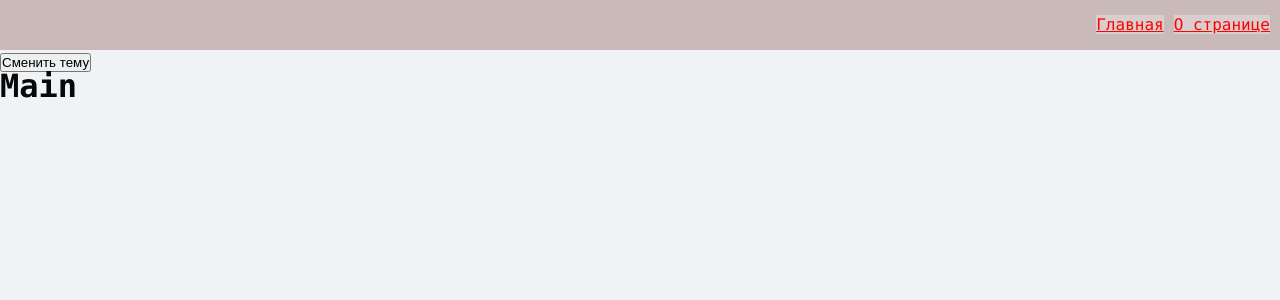
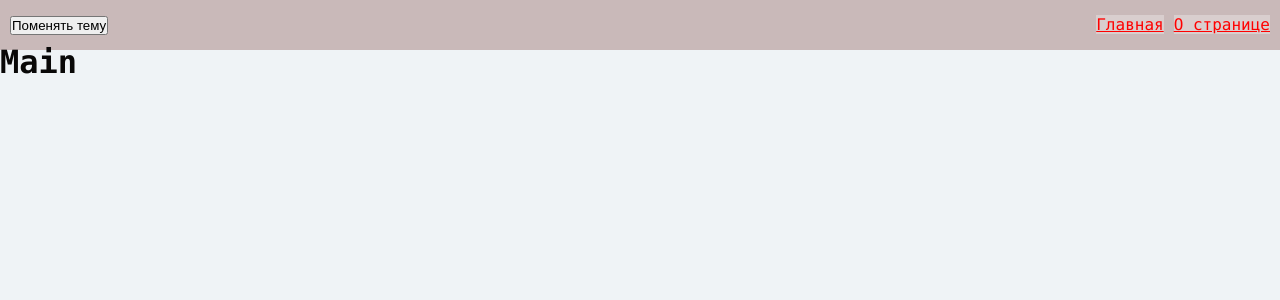
Before and after one commit to SergeyShabalin/Money_Shelf, a React app: page / in a window 1280 px wide. Shown: the top 300 px of the page. Built offline with nearby package versions, Linux system fonts and the light colour scheme.

Commit message:
13 svg loader 3/07

```diff
--- a/src/app/App.tsx
+++ b/src/app/App.tsx
@@ -14,13 +14,11 @@
 
 
 const App = () => {
-
-    const {theme, toggleTheme} = useTheme()
+    const {theme} = useTheme()
 
     return (
         <div className={classNames('app', {hovered: true, selected: false}, [theme])}>
            <Navbar/>
-            <button onClick={toggleTheme}>Сменить тему</button>
             <AppRouter/>
         </div>
     );
--- a/src/widgets/Navbar/ui/Navbar.tsx
+++ b/src/widgets/Navbar/ui/Navbar.tsx
@@ -2,6 +2,7 @@
 import {classNames} from "shared/lib/classNames/classNames";
 import {AppLink, AppLinkTheme} from "shared/ui/AppLink/AppLink";
 import cls from './Navbar.module.scss'
+import {ThemeSwitcher} from "widgets/ThemeSwitcher";
 
 interface NavbarProps {
     className?: string
@@ -10,6 +11,7 @@
 export const Navbar = ({className}: NavbarProps) => {
     return (
         <div className={classNames(cls.Navbar, {}, [className])}>
+            <ThemeSwitcher className={''}/>
             <div className={cls.links}>
                 <AppLink theme={AppLinkTheme.RED} to={'/'} className={cls.main_link}>Главная</AppLink>
                 <AppLink theme={AppLinkTheme.RED} to={'/about'}>О странице</AppLink>
--- /dev/null
+++ b/src/widgets/ThemeSwitcher/index.tsx
@@ -0,0 +1,3 @@
+import {ThemeSwitcher} from "./ui/ThemeSwitcher";
+
+export {ThemeSwitcher}
--- /dev/null
+++ b/src/widgets/ThemeSwitcher/ui/ThemeSwitcher.tsx
@@ -0,0 +1,21 @@
+import {classNames} from "shared/lib/classNames/classNames";
+import cls from './ThemeSwitcher.module.scss'
+import {useTheme} from "app/providers/ThemeProvider";
+
+interface ThemeSwitcherProps {
+    className?: string
+}
+
+export const ThemeSwitcher = ({className}: ThemeSwitcherProps) => {
+
+    const {theme, toggleTheme} = useTheme()
+
+    return (
+        <button
+            className={classNames(cls.ThemeSwitcher, {}, [className])}
+            onClick={toggleTheme}
+        >
+            Поменять тему
+        </button>
+    );
+};
```
Also changed, not shown: src/widgets/ThemeSwitcher/ui/ThemeSwitcher.module.scss (added).
